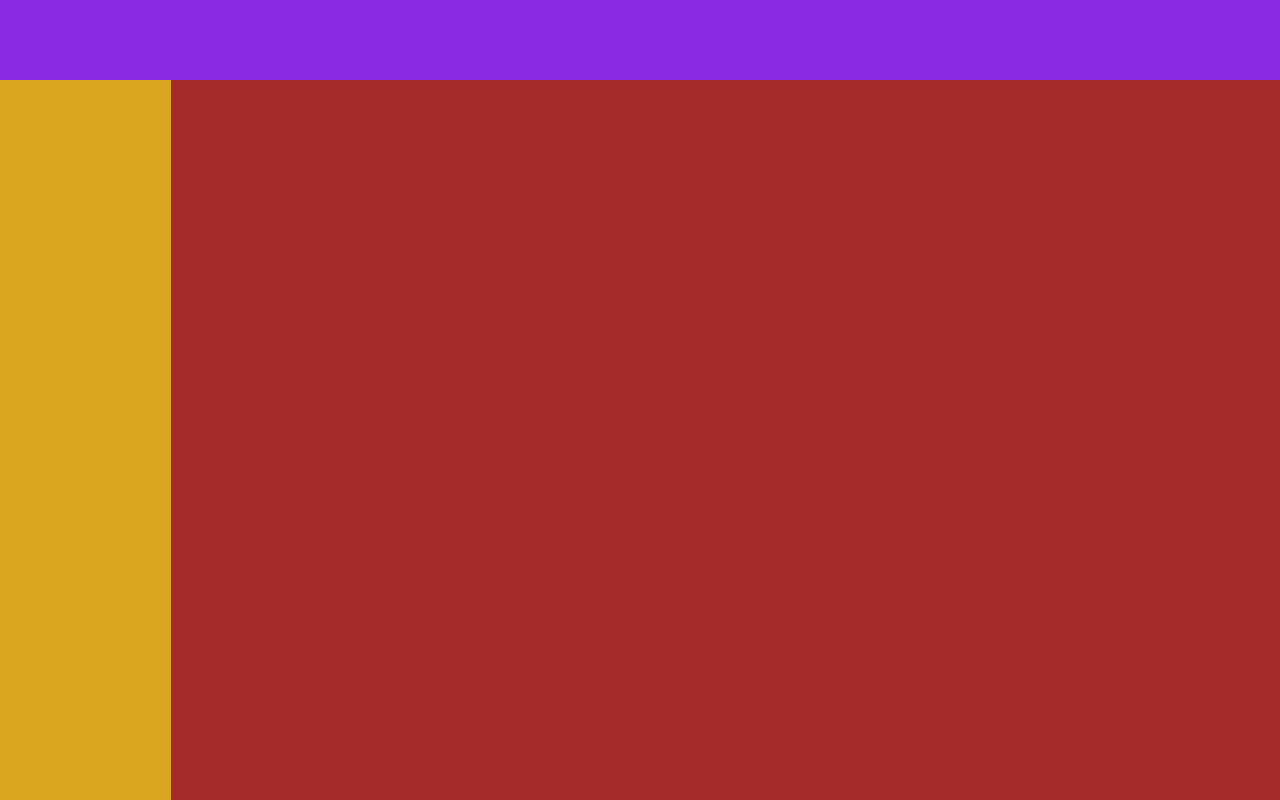
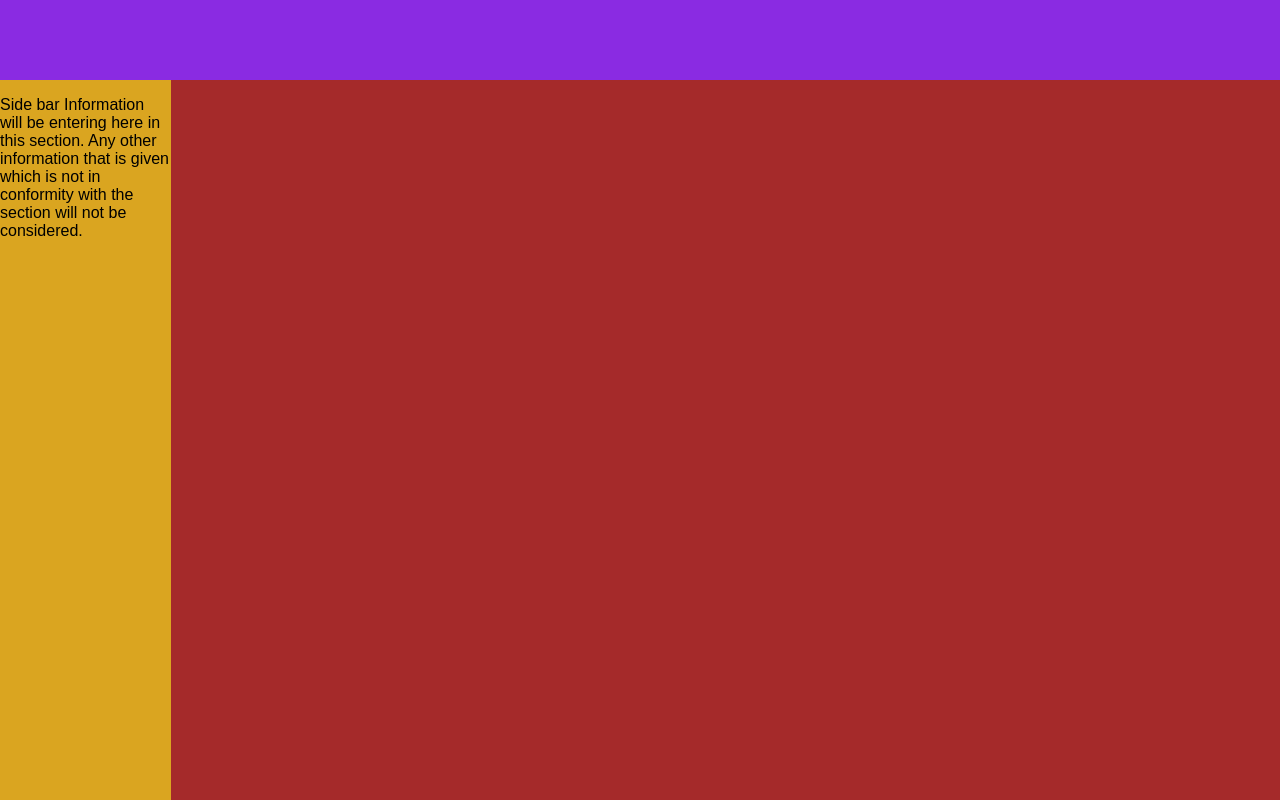
Before and after one commit to ClovisBK/MyTouches, a plain HTML site: page index.htm in a window 1280 px wide. Drawn offline with Linux system fonts and the light colour scheme.

Commit message:
Update index.htm
I added some text in the sidebar section for clarity.

```diff
--- a/index.htm
+++ b/index.htm
@@ -10,7 +10,10 @@
 
     <div class="body-container">
         <div class="topnav"></div>
-        <div class="sidebar"></div>
+        <div class="sidebar">
+            <p>Side bar Information will be entering here in this section. Any other information that is given which is not in
+            conformity with the section will not be considered.</p>
+        </div>
         <div class="body-content"></div>
     </div>
 </body>
```
